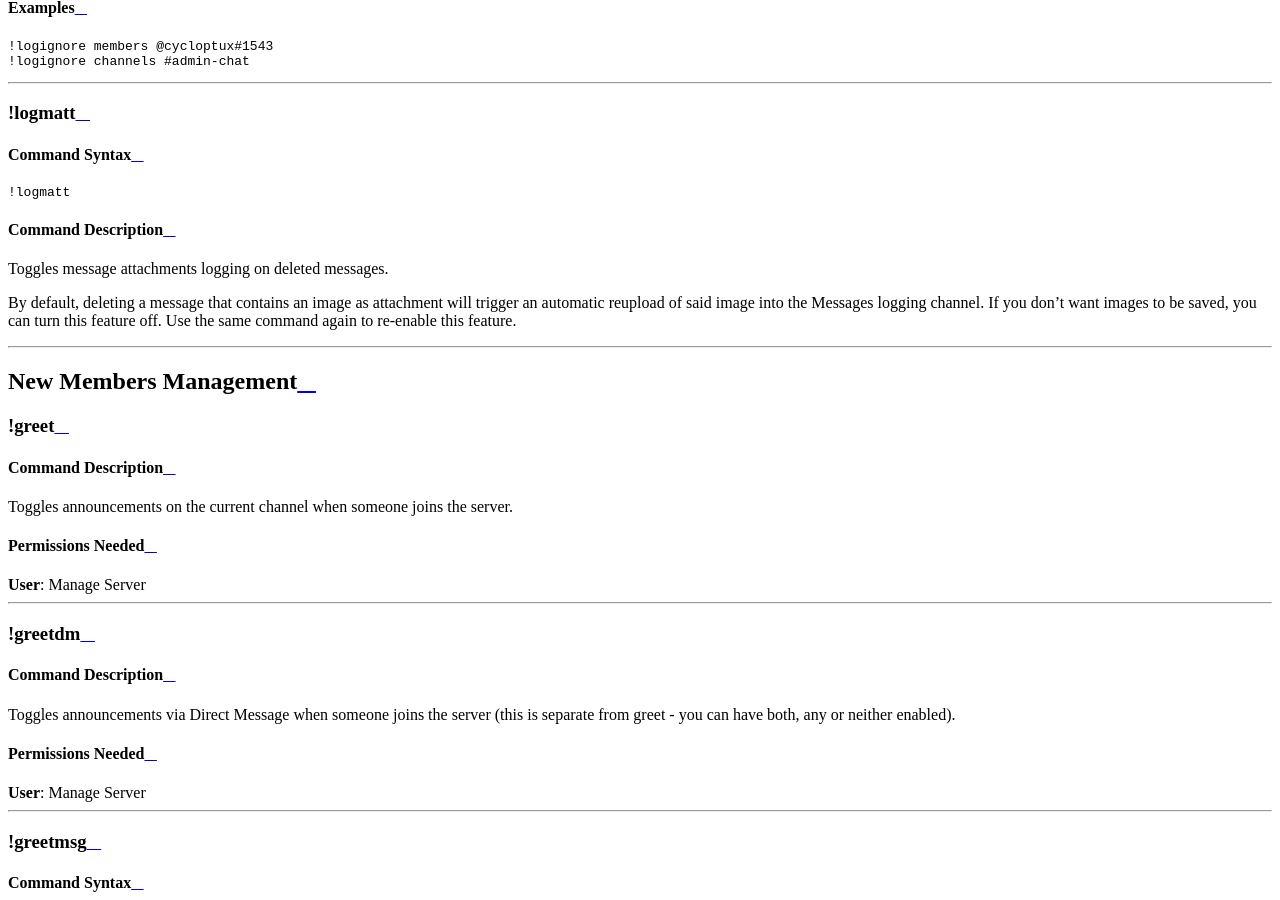
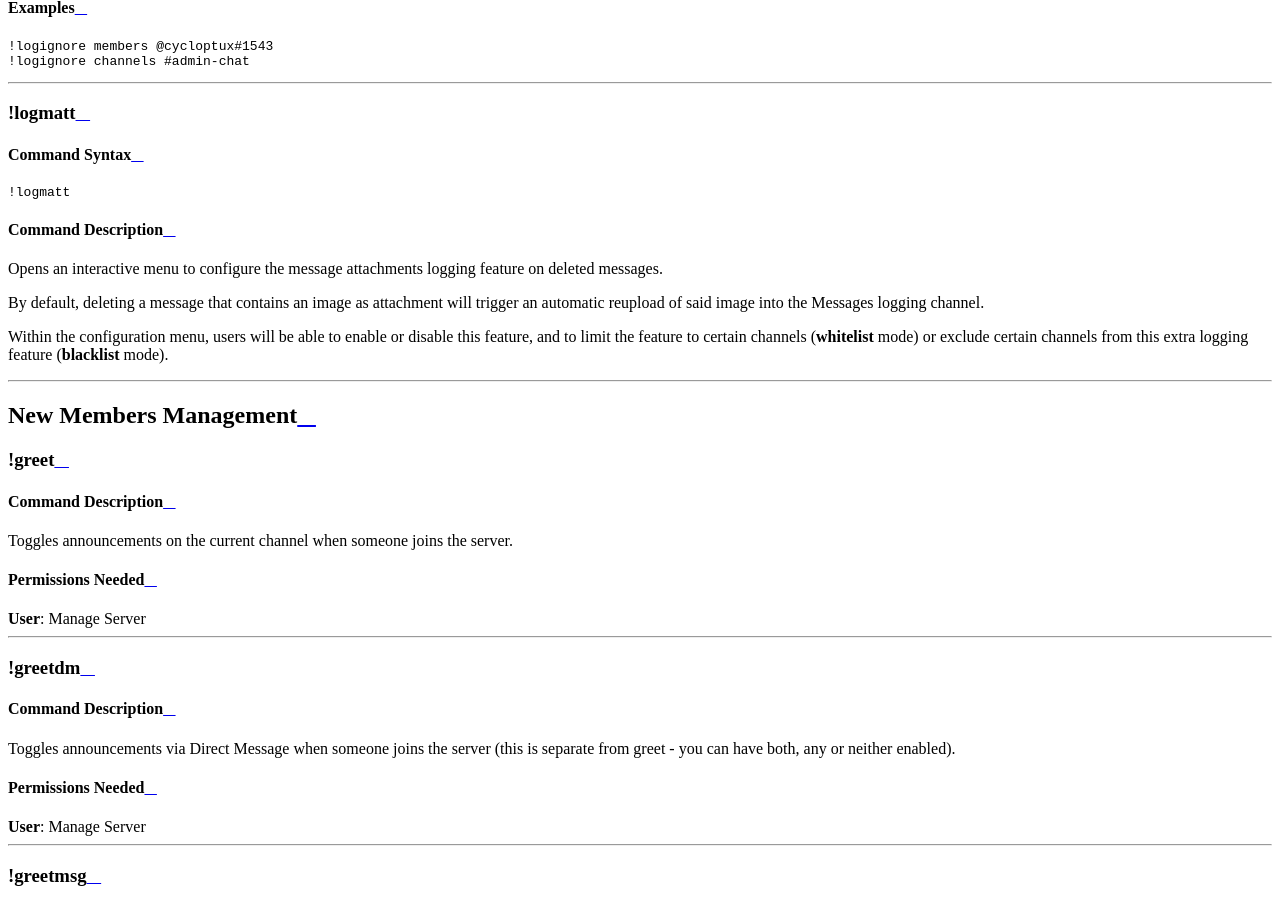
Before and after one commit to cycloptux/GiselleBot-Documentation, a Sphinx documentation site: the page built from docs/source/moderation_and_administration/administration.rst, in a window 1280 px wide and 900 px high, scrolled down 6226 px. Built offline with Sphinx 7.4.7 and the Read the Docs theme 2.0.0, drawn with Linux system fonts in a browser that asks for light colours.

Commit message:
Updated logmatt.

```diff
--- a/docs/source/moderation_and_administration/administration.rst
+++ b/docs/source/moderation_and_administration/administration.rst
@@ -149,9 +149,11 @@ Command Syntax
 
 Command Description
 ^^^^^^^^^^^^^^^^^^^
-Toggles message attachments logging on deleted messages.
+Opens an interactive menu to configure the message attachments logging feature on deleted messages.
 
-By default, deleting a message that contains an image as attachment will trigger an automatic reupload of said image into the Messages logging channel. If you don't want images to be saved, you can turn this feature off. Use the same command again to re-enable this feature.
+By default, deleting a message that contains an image as attachment will trigger an automatic reupload of said image into the Messages logging channel.
+
+Within the configuration menu, users will be able to enable or disable this feature, and to limit the feature to certain channels (**whitelist** mode) or exclude certain channels from this extra logging feature (**blacklist** mode).
 
 ....
 
```
